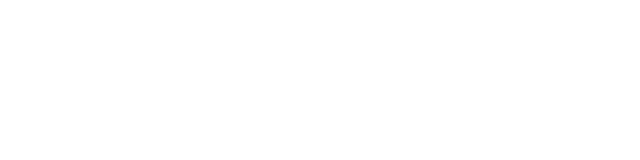
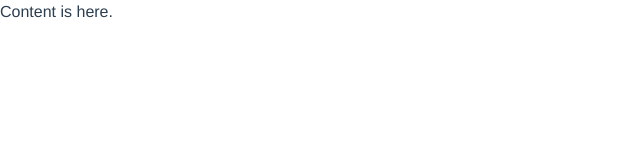
Before and after one commit to watcharaphat/vue-profile, a Vue app: page /content in a window 1280 px wide. Shown: the top 160 px of the page, without its empty margins (0-640 px from the left). Built offline with nearby package versions, Linux system fonts and the light colour scheme.

Commit message:
add content-app component

```diff
--- /dev/null
+++ b/src/components/ContentApp.vue
@@ -0,0 +1,14 @@
+<template>
+  <div>
+    Content is here.
+  </div>
+</template>
+
+<script>
+export default {
+};
+</script>
+
+<style scoped>
+
+</style>
--- a/src/components/Profile.vue
+++ b/src/components/Profile.vue
@@ -7,7 +7,7 @@
       <panel-mobile></panel-mobile>
     </div>
     <div class="column">
-      Content
+      <content-app></content-app>
     </div>
   </div>
 </template>
@@ -15,11 +15,13 @@
 <script>
 import Panel from './Panel';
 import PanelMobile from './PanelMobile';
+import ContentApp from './ContentApp';
 
 export default {
   components: {
     Panel,
     PanelMobile,
+    ContentApp,
   },
   data() {
     return {
--- a/src/router/index.js
+++ b/src/router/index.js
@@ -1,6 +1,7 @@
 import Vue from 'vue';
 import Router from 'vue-router';
 import Profile from '@/components/Profile';
+import ContentApp from '@/components/ContentApp';
 
 Vue.use(Router);
 
@@ -11,5 +12,9 @@
       path: '/',
       component: Profile,
     },
+    {
+      path: '/content/',
+      component: ContentApp,
+    },
   ],
 });
```
